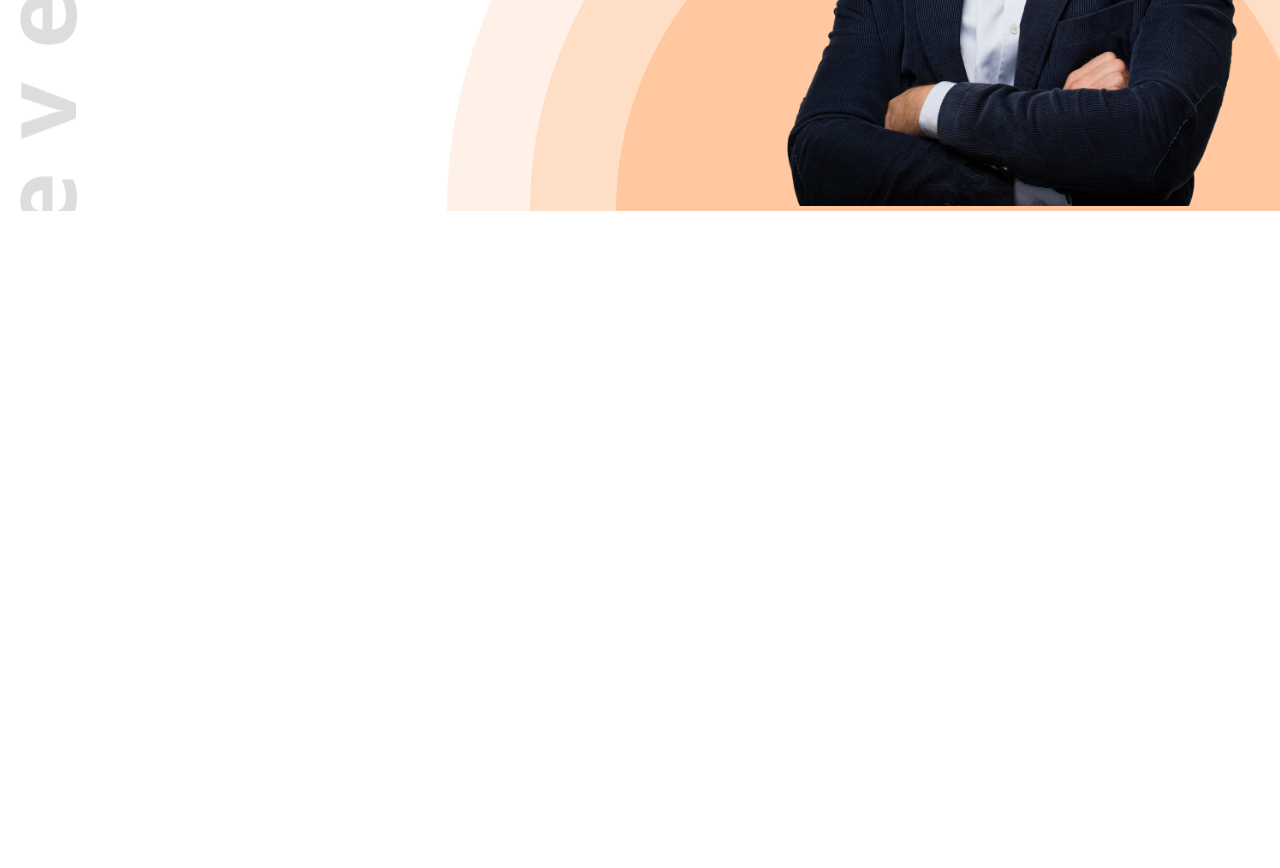
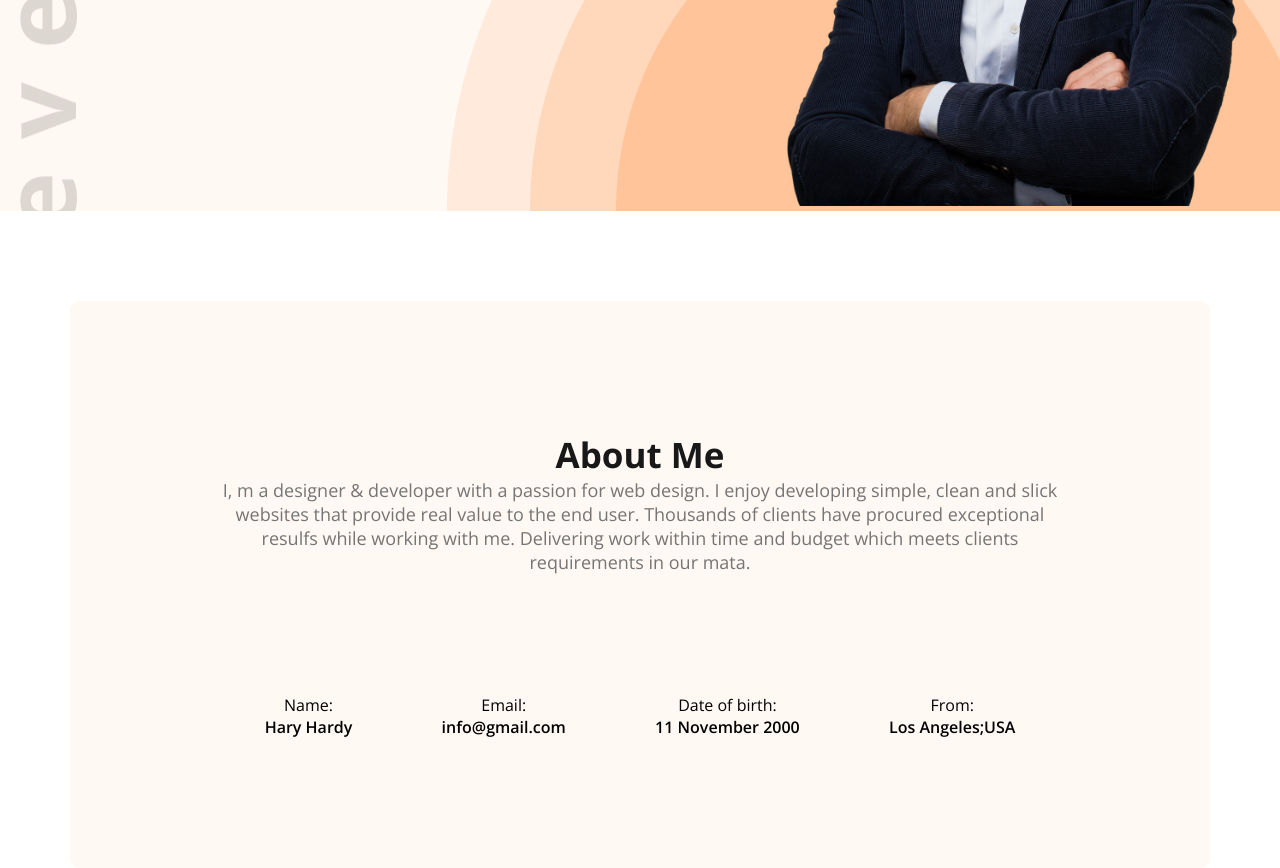
Before and after one commit to fazlerabbi-cyber/portfolio-web, a plain HTML site: page index.html in a window 1280 px wide. Shown: the part 434-1302 px from the top of the page. Before the commit the page ends 800 px from the top, so only its background shows below. Drawn offline with nearby package versions, Linux system fonts and the light colour scheme.

Commit message:
added new text

```diff
--- a/index.html
+++ b/index.html
@@ -1,16 +1,19 @@
 <!DOCTYPE html>
 <html lang="en">
+
 <head>
     <meta charset="UTF-8">
     <meta name="viewport" content="width=device-width, initial-scale=1.0">
     <title>Portfolio</title>
     <link rel="preconnect" href="https://fonts.googleapis.com">
     <link rel="preconnect" href="https://fonts.gstatic.com" crossorigin>
-<link href="https://fonts.googleapis.com/css2?family=Open+Sans:ital,wght@0,300..800;1,300..800&display=swap" rel="stylesheet">
+    <link href="https://fonts.googleapis.com/css2?family=Open+Sans:ital,wght@0,300..800;1,300..800&display=swap"
+        rel="stylesheet">
     <link rel="stylesheet" href="style/styles.css">
 </head>
+
 <body class="open-sans-normal">
-    <header class="header">
+    <header class="header secondary-bg">
         <nav>
             <h3 class="nav-title">Ma<span class="text-primary">r</span>y</h3>
             <ul>
@@ -22,9 +25,10 @@
 
         <div class="banner">
             <div class="banner-content">
-            <h4 class="banner-greetings">Hi, I  am</h4>
+                <h4 class="banner-greetings">Hi, I am</h4>
                 <h1 class="banner-title">Mary Hardy</h1>
-            <p class="dark-2">Shot what able cold new see hold.Friendly as an betrayed formerly he. Morning because as to society behaved moments.</p>
+                <p class="dark-2">Shot what able cold new see hold.Friendly as an betrayed formerly he. Morning because
+                    as to society behaved moments.</p>
                 <button class="btn-primary">Download CV</button>
                 <button class="btn-primary">Contact</button>
             </div>
@@ -32,9 +36,47 @@
                 <img class="banner-pic" src="image/images/hardy.png" alt="">
 
             </div>
+        </div>
+    </header>
+
+    <main>
+     <section class="about secondary-bg">
+        <h3 class="section-title">About Me</h1>
+        <p class="section-description">I, m a designer & developer with a passion for web design. I enjoy developing simple, clean and slick websites that provide real value to the end user. Thousands of clients have procured exceptional resulfs while working with me. Delivering work within time and budget which meets clients requirements in our mata.</p>
+
+        <div class="about-item">
+           <!-- .about-items*4>p.item-title+p.item-description -->
+
+           <div class="about-items">
+            <p class="item-title">Name:</p>
+            <p class="item-description">Hary Hardy</p>
+           </div>
+           <div class="about-items">
+            <p class="item-title">Email:</p>
+            <p class="item-description">info@gmail.com</p>
+           </div>
+           <div class="about-items">
+            <p class="item-title">Date of birth:</p>
+            <p class="item-description">11 November 2000</p>
+           </div>
+           <div class="about-items">
+            <p class="item-title">From:</p>
+            <p class="item-description">Los Angeles;USA</p>
+           </div>
+
+
+
 
 
         </div>
-    </header>
+
+
+
+     </section>
+
+
+    </main>
+
 </body>
+
 </html>
--- a/style/styles.css
+++ b/style/styles.css
@@ -65,6 +65,9 @@ nav ul li a{
     border-radius: 5px;
     border: none;
 }
+.secondary-bg{
+    background-color: #FFF8F3;
+}
 /* banner style  */
 .banner-greetings{
     font-size: 45px;
@@ -89,3 +92,36 @@ nav ul li a{
     /* margin-top: 30px; */
     /* margin-left: 50px; */
 }
+
+/* main  */
+
+main{
+    max-width: 1140px;
+    margin: 0 auto;
+    margin-top: 90px;
+}
+.section-title{
+    font-size: 35px;
+    font-weight: bold;
+    color: #181818 ;
+
+}
+.section-description{
+    font-size: 18px;
+    color: #757575 ;
+}
+
+.about{
+    border-radius: 10px;
+    gap: 130px;
+    padding: 130px 150px;
+    text-align: center;
+}
+.about-item{
+    display: flex;
+    justify-content: space-around;
+    margin-top:120px ;
+}
+.item-description{
+    font-weight:600 ;
+}
```
Lines whose indentation alone changed are shown as unchanged.
